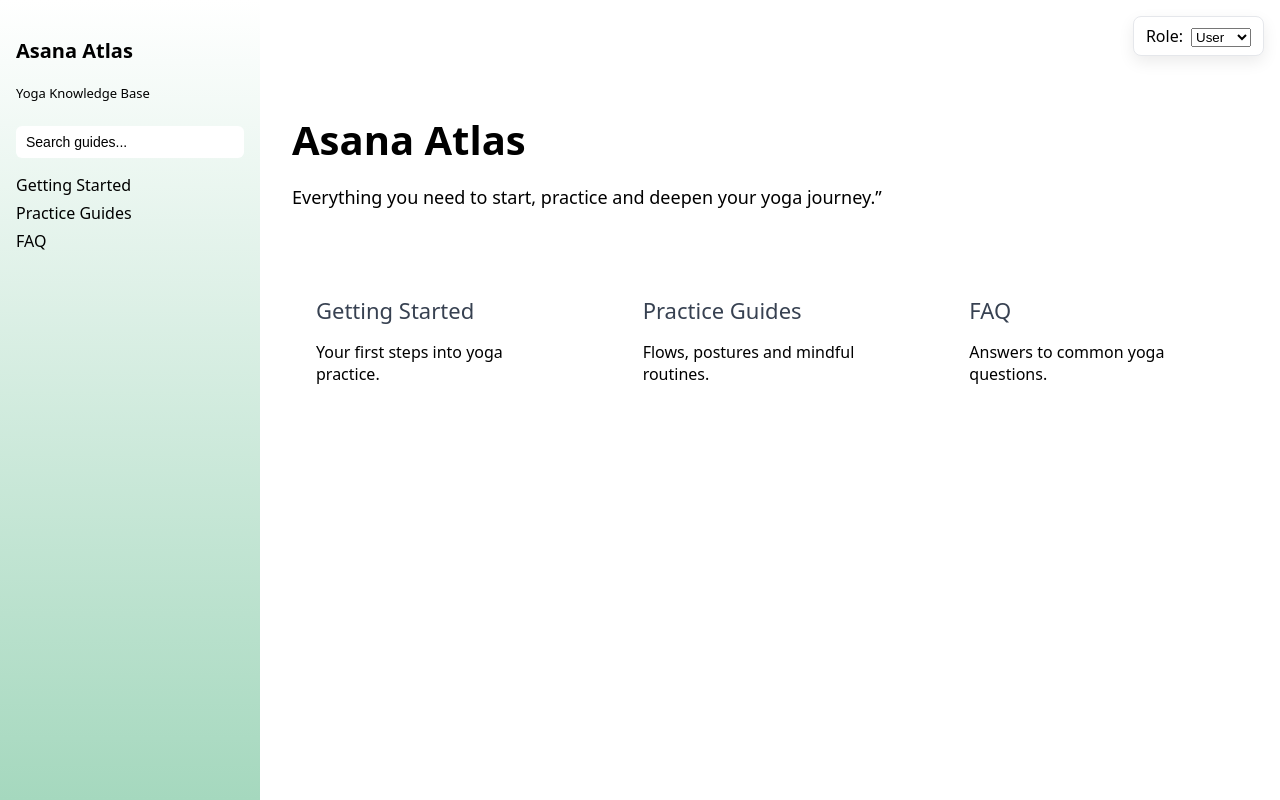
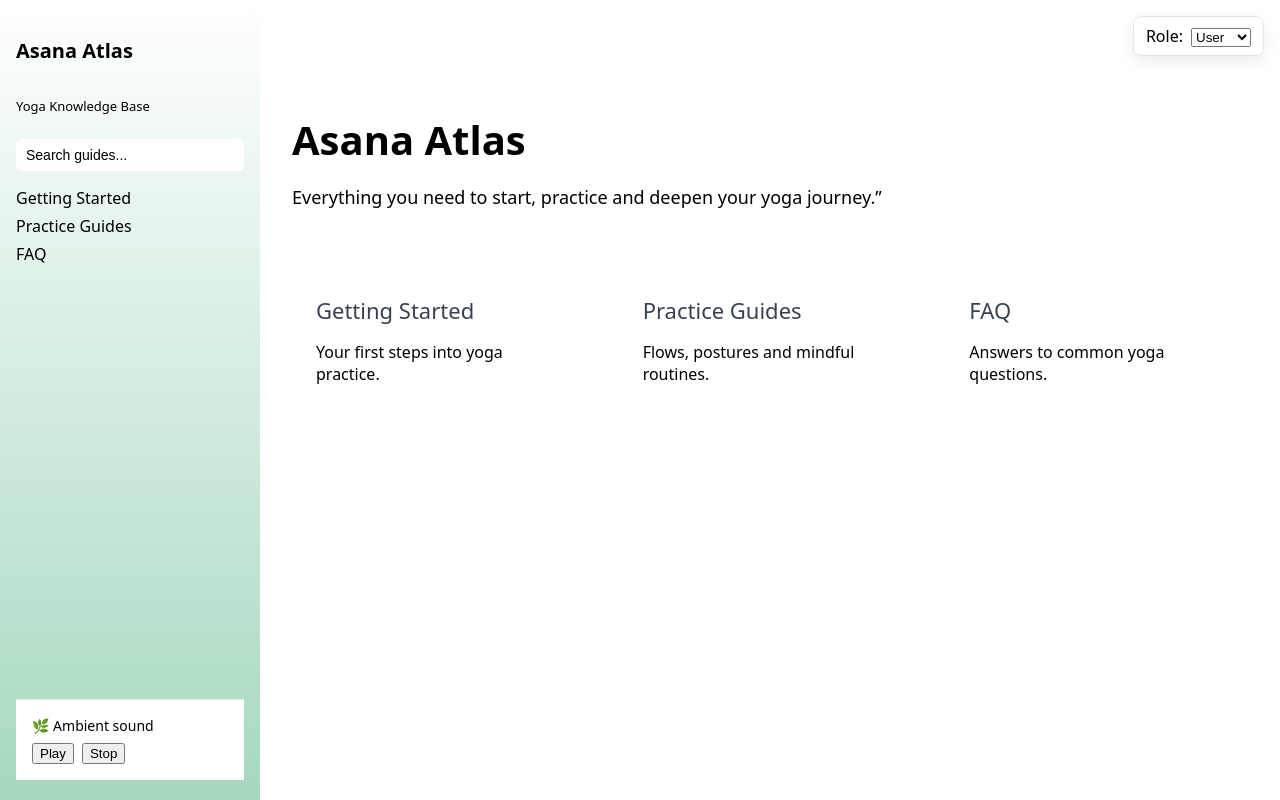
Before and after one commit to Mariaguerrero95/zano-frontend-test, a React (Vite) app: page / in a window 1280 px wide. Built offline with nearby package versions, Linux system fonts and the light colour scheme.

Commit message:
added audioplayer

```diff
--- a/src/components/Sidebar.tsx
+++ b/src/components/Sidebar.tsx
@@ -7,7 +7,11 @@ import {
   useDeletePageMutation,
   useAddSectionMutation,
   useDeleteSectionMutation,
+  useGetUiSettingsQuery,
+  useUpdateSidebarAudioMutation,
 } from "../services/api";
+import SidebarAudioPlayer from "./SidebarAudioPlayer";
+import relaxAudio from "../assets/relax.wav";
 
 type SidebarProps = {
   role: "user" | "admin";
@@ -18,20 +22,30 @@ function Sidebar({ role }: SidebarProps) {
   const [newPageTitle, setNewPageTitle] = useState("");
   const [search, setSearch] = useState("");
   const [openPageId, setOpenPageId] = useState<string | null>(null);
+
   const [createPage] = useCreatePageMutation();
   const [deletePage] = useDeletePageMutation();
   const [addSection] = useAddSectionMutation();
   const [deleteSection] = useDeleteSectionMutation();
 
+  const { data: uiSettings } = useGetUiSettingsQuery();
+  const [updateSidebarAudio] = useUpdateSidebarAudioMutation();
+
+  const showAudio = uiSettings?.sidebarAudioEnabled ?? true;
+
   if (isLoading) {
     return <aside className="sidebar">Loading pages…</aside>;
   }
+
   const filteredPages = pages?.filter((page) =>
     page.title.toLowerCase().includes(search.toLowerCase())
   );
 
   return (
-    <aside className="sidebar">
+    <aside
+      className="sidebar"
+      style={{ display: "flex", flexDirection: "column" }}
+    >
       <h1 className="sidebar-title">
         <Link to="/">Asana Atlas</Link>
       </h1>
@@ -64,7 +78,6 @@ function Sidebar({ role }: SidebarProps) {
                 title: newPageTitle,
                 category: "product-guides",
               });
-
               setNewPageTitle("");
             }}
           >
@@ -72,18 +85,20 @@ function Sidebar({ role }: SidebarProps) {
           </button>
         </div>
       )}
+
       {/* PAGES */}
       <ul className="sidebar-list">
         {filteredPages?.map((page) => {
           const isOpen = openPageId === page.id;
+
           return (
             <li key={page.id}>
-              {/* PAGE ROW */}
               <div
                 className="sidebar-item"
                 onClick={() => setOpenPageId(isOpen ? null : page.id)}
               >
                 <span>{page.title}</span>
+
                 {page.sections.length > 0 && (
                   <span
                     className={`sidebar-arrow ${isOpen ? "open" : ""}`}
@@ -91,6 +106,7 @@ function Sidebar({ role }: SidebarProps) {
                     ▾
                   </span>
                 )}
+
                 {role === "admin" && (
                   <button
                     className="delete-page"
@@ -109,17 +125,21 @@ function Sidebar({ role }: SidebarProps) {
                   </button>
                 )}
               </div>
-              {/* SUBPAGES */}
+
               {isOpen && (
                 <ul className="sidebar-sublist">
                   {page.sections.map((section) => (
-                    <li key={section.id} className="sidebar-subitem-row">
+                    <li
+                      key={section.id}
+                      className="sidebar-subitem-row"
+                    >
                       <Link
                         to={`/pages/${page.id}?section=${section.id}`}
                         className="sidebar-subitem"
                       >
                         {section.title}
                       </Link>
+
                       {role === "admin" && (
                         <button
                           className="delete-page"
@@ -141,7 +161,7 @@ function Sidebar({ role }: SidebarProps) {
                       )}
                     </li>
                   ))}
-                  {/* ADD SUBPAGE */}
+
                   {role === "admin" && (
                     <li>
                       <button
@@ -163,6 +183,38 @@ function Sidebar({ role }: SidebarProps) {
           );
         })}
       </ul>
+
+      {/* AUDIO PLAYER */}
+      <div style={{ marginTop: "auto" }}>
+        {showAudio && (
+          <SidebarAudioPlayer
+            audioUrl={relaxAudio}
+            canDelete={role === "admin"}
+            onDelete={() =>
+              updateSidebarAudio({ enabled: false })
+            }
+          />
+        )}
+        {!showAudio && role === "admin" && (
+          <button
+            onClick={() =>
+              updateSidebarAudio({ enabled: true })
+            }
+            style={{
+              width: "100%",
+              padding: "8px 12px",
+              borderRadius: 6,
+              border: "1px dashed #9ca3af",
+              background: "transparent",
+              cursor: "pointer",
+              fontSize: 13,
+              color: "#374151",
+            }}
+          >
+            ➕ Add audio player
+          </button>
+        )}
+      </div>
     </aside>
   );
 }
--- /dev/null
+++ b/src/components/SidebarAudioPlayer.tsx
@@ -0,0 +1,73 @@
+import { useRef, useState } from "react";
+
+type Props = {
+    audioUrl: string;
+    canDelete?: boolean;
+    onDelete?: () => void;
+};
+
+export default function SidebarAudioPlayer({
+    audioUrl,
+    canDelete = false,
+    onDelete,
+    }: Props) {
+    const audioRef = useRef<HTMLAudioElement | null>(null);
+    const [isPlaying, setIsPlaying] = useState(false);
+    const togglePlay = () => {
+        if (!audioRef.current) return;
+        if (isPlaying) {
+        audioRef.current.pause();
+        } else {
+        audioRef.current.play();
+        }
+        setIsPlaying(!isPlaying);
+    };
+    const stopAudio = () => {
+        if (!audioRef.current) return;
+        audioRef.current.pause();
+        audioRef.current.currentTime = 0;
+        setIsPlaying(false);
+    };
+
+    return (
+        <div
+        style={{
+            position: "relative",
+            padding: 16,
+            borderTop: "1px solid #e5e7eb",
+            background: "#ffffff",
+        }}
+        >
+        {/* DELETE BUTTON (ADMIN ONLY) */}
+        {canDelete && (
+            <button
+            onClick={onDelete}
+            style={{
+                position: "absolute",
+                top: 8,
+                right: 8,
+                border: "none",
+                background: "transparent",
+                cursor: "pointer",
+                fontSize: 14,
+                color: "#6b7280",
+            }}
+            aria-label="Remove audio player"
+            >
+            ✕
+            </button>
+        )}
+
+        <div style={{ fontSize: 14, marginBottom: 8 }}>
+            🌿 Ambient sound
+        </div>
+            <audio ref={audioRef} src={audioUrl} />
+        <div style={{ display: "flex", gap: 8 }}>
+            <button onClick={togglePlay}>
+            {isPlaying ? "Pause" : "Play"}
+            </button>
+            <button onClick={stopAudio}>Stop</button>
+        </div>
+        </div>
+    );
+}
--- a/src/layouts/MainLayout.tsx
+++ b/src/layouts/MainLayout.tsx
@@ -20,7 +20,6 @@ function MainLayout({ role, onRoleChange, flyingMood }: MainLayoutProps) {
     <div style={{ display: "flex", minHeight: "100vh" }}>
       {/* SIDEBAR */}
       <Sidebar role={role} />
-
       {/* MAIN CONTENT */}
       <main
         className={role === "admin" ? "admin-view" : "user-view"}
@@ -31,7 +30,6 @@ function MainLayout({ role, onRoleChange, flyingMood }: MainLayoutProps) {
       >
         <Outlet />
       </main>
-
       {/* ROLE SWITCH + MOOD */}
       <div
         style={{
--- a/src/services/api.ts
+++ b/src/services/api.ts
@@ -58,6 +58,10 @@ let tourSteps = [
     },
 ];
 let pageMoods: PageMood[] = [];
+
+let uiSettings = {
+    sidebarAudioEnabled: true,
+};
 /*** Types */
 type AddSectionResponse = {
     pageId: string;
@@ -110,7 +114,7 @@ type UpdateTextBlockArgs = {
 export const api = createApi({
     reducerPath: "api",
     baseQuery: fakeBaseQuery(),
-    tagTypes: ["Pages"],
+    tagTypes: ["Pages", "UiSettings"],
     endpoints: (builder) => ({
         /*** GET /pages */
         getPages: builder.query<Page[], void>({
@@ -131,7 +135,6 @@ export const api = createApi({
         },
     invalidatesTags: ["Pages"],
     }),
-
         /*** PATCH /pages/:pageId */
         updatePage: builder.mutation<void, UpdatePageArgs>({
         queryFn: async ({ pageId, title }) => {
@@ -142,7 +145,6 @@ export const api = createApi({
         },
         invalidatesTags: ["Pages"],
         }),
-
         /*** DELETE /pages/:pageId */
         deletePage: builder.mutation<void, DeletePageArgs>({
         queryFn: async ({ pageId }) => {
@@ -151,7 +153,6 @@ export const api = createApi({
         },
         invalidatesTags: ["Pages"],
         }),
-
         /*** SECTIONS */
         addSection: builder.mutation<AddSectionResponse, AddSectionArgs>({
         queryFn: async ({ pageId, title }) => {
@@ -165,7 +166,6 @@ export const api = createApi({
         },
         invalidatesTags: ["Pages"],
         }),
-
         updateSection: builder.mutation<void, UpdateSectionArgs>({
         queryFn: async ({ pageId, sectionId, title }) => {
             pages = pages.map((p) =>
@@ -182,7 +182,6 @@ export const api = createApi({
         },
         invalidatesTags: ["Pages"],
         }),
-
         deleteSection: builder.mutation<void, DeleteSectionArgs>({
         queryFn: async ({ pageId, sectionId }) => {
             pages = pages.map((p) =>
@@ -199,7 +198,6 @@ export const api = createApi({
         },
         invalidatesTags: ["Pages"],
         }),
-
         /*** BLOCKS */
         addTextBlock: builder.mutation<void, AddTextBlockArgs>({
         queryFn: async ({ pageId, sectionId, content }) => {
@@ -235,7 +233,6 @@ export const api = createApi({
         },
         invalidatesTags: ["Pages"],
         }),
-
         updateTextBlock: builder.mutation<void, UpdateTextBlockArgs>({
         queryFn: async ({
             pageId,
@@ -267,7 +264,6 @@ export const api = createApi({
         },
         invalidatesTags: ["Pages"],
         }),
-
         updateBlockLayout: builder.mutation<void, UpdateBlockLayoutArgs>({
         queryFn: async ({ pageId, sectionId, blockId, layout }) => {
             pages = pages.map((p) =>
@@ -293,7 +289,6 @@ export const api = createApi({
         },
         invalidatesTags: ["Pages"],
         }),
-
         /*** TOUR STEPS */
         getTourSteps: builder.query<TourStep[], { pageId: string }>({
             queryFn: async ({ pageId }) => ({
@@ -332,6 +327,22 @@ export const api = createApi({
         },
         invalidatesTags: ["Pages"],
     }),
+    /*** RELAX AUDIO */
+    getUiSettings: builder.query<{ sidebarAudioEnabled: boolean }, void>({
+        queryFn: async () => ({ data: uiSettings }),
+        providesTags: ["UiSettings"],
+        }),
+
+        updateSidebarAudio: builder.mutation<void, { enabled: boolean }>({
+            queryFn: async ({ enabled }) => {
+                uiSettings = {
+                    ...uiSettings,
+                    sidebarAudioEnabled: enabled,
+                };
+            return { data: undefined };
+            },
+            invalidatesTags: ["UiSettings"],
+        }),
     }),
 });
 
@@ -351,4 +362,6 @@ export const {
     useUpdateTourStepsMutation,
     useGetPageMoodQuery,
     useSetPageMoodMutation,
+    useGetUiSettingsQuery,
+    useUpdateSidebarAudioMutation,
 } = api;
```
Also changed, not shown: 1 other file (tests, documents, lock files or other folders). Lines whose indentation alone changed are shown as unchanged.
